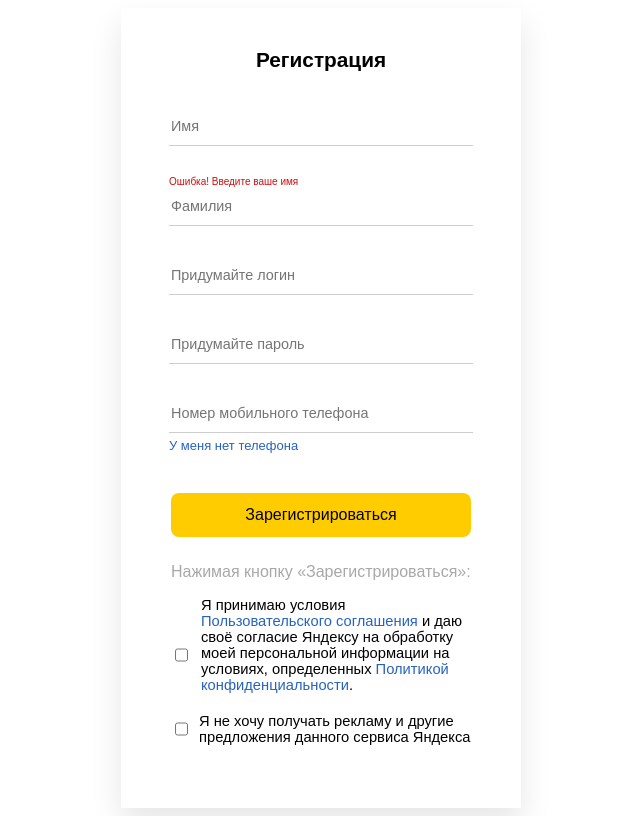
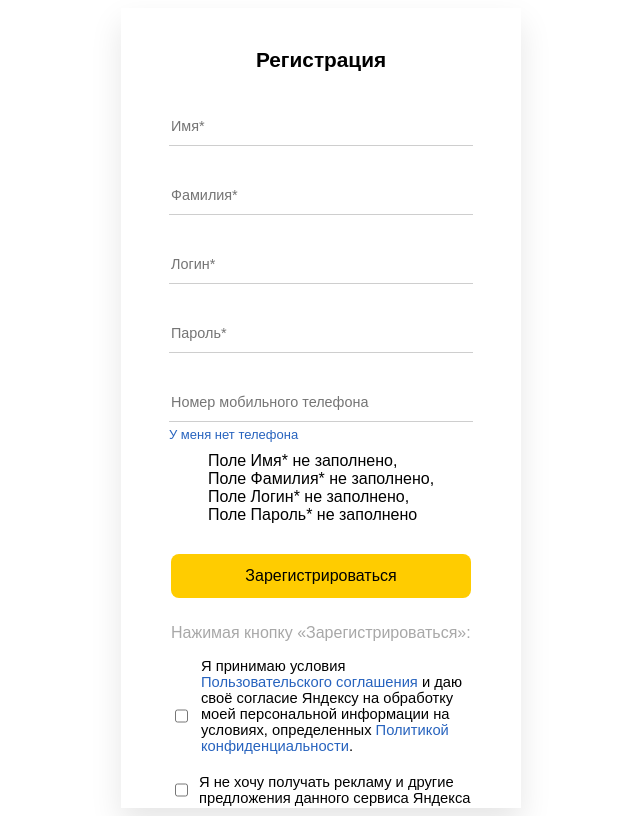
Before and after one commit to anniesvet/week15, a plain HTML site: page Задание #2/index.html in a window 1280 px wide. Both pictures are taken after a click on the button "Зарегистрироваться". Shown: the whole page, without its empty margins (269-909 px from the left). Drawn offline with Linux system fonts and the light colour scheme.

Commit message:
changed task

```diff
--- a/Задание #2/index.html
+++ b/Задание #2/index.html
@@ -14,19 +14,20 @@
             <div class="registration-block__row">
                 <h1 class="registration-block__title">Регистрация</h1>
                 <form class="registration-block__inputs">
-                    <input type="text" id="name" name="name" placeholder="Имя" />
-                    <div class="error-message" id="noname"></div>
-                    <input type="text" id="surname" placeholder="Фамилия" />
-                    <div class="error-message2" id="nosurname"></div>
-                    <input type="text" id="login" placeholder="Придумайте логин" />
-                    <div class="error-message3" id="nologin"></div>
-                    <input type="password" id="pass" placeholder="Придумайте пароль" />
-                    <div class="error-message4" id="nopass"></div>
-                    <input type="number" id="number" placeholder="Номер мобильного телефона" />
-                    <div class="error-message5" id="nonumber"></div>
+                    <input type="text" id="name" name="name" placeholder="Имя*" pattern="/^([А-Я]{1}[а-яё]{1,23}|[A-Z]{1}[a-z]{1,23})$/" required />
+                    <!-- <div class="error-message" id="noname"></div> -->
+                    <input type="text" id="surname" placeholder="Фамилия*" pattern="/^([А-Я]{1}[а-яё]{1,23}|[A-Z]{1}[a-z]{1,23})$/" required />
+                    <!-- <div class="error-message2" id="nosurname"></div> -->
+                    <input type="text" id="login" placeholder="Логин*" pattern="/^[a-z0-9_-]{3,16}$/" required />
+                    <!-- <div class="error-message3" id="nologin"></div> -->
+                    <input type="password" id="pass" placeholder="Пароль*" pattern="/^(?=.*[A-Z].*[A-Z])(?=.*[!@#$&*])(?=.*[0-9].*[0-9])(?=.*[a-z].*[a-z].*[a-z]).{8,}$/" required />
+                    <!-- <div class="error-message4" id="nopass"></div> -->
+                    <input type="tel" id="number" placeholder="Номер мобильного телефона" />
+                    <!-- <div class="error-message5" id="nonumber"></div> -->
                     <a href="/" class="registration-block__nontel">У меня нет телефона</a>
                 </form>
-                <button class="registration-block__button" id="btn" onclick="requiredInfo()">Зарегистрироваться</button>
+                <div id="errorsInfo"></div>
+                <button class="registration-block__button" id="btn" onclick="checkAll()">Зарегистрироваться</button>
                 <p class="registration-block__text">Нажимая кнопку «Зарегистрироваться»:</p>
                 <div class="registration-block__checked_first">
                     <input type="checkbox" id="agreed" name="agreed">
--- a/Задание #2/script.js
+++ b/Задание #2/script.js
@@ -1,21 +1,51 @@
-function requiredInfo() {
+let errors = [];
 
-    let name = document.getElementById('name').value;
+function checkValidity(input) {
+    let validity = input.validity;
 
-    if(document.getElementById('name').value.length < 2) {
-        document.getElementById('noname').innerHTML = "Ошибка! Введите ваше имя";
-        return false;
-    } else if(document.getElementById('surname').value.length < 2) {
-        document.getElementById('nosurname').innerHTML = "Ошибка! Введите вашу фамилию";
-        return false;
-    } else if(document.getElementById('pass').value.length < 3) {
-        document.getElementById('nopass').innerHTML = "Ненадежный пароль! Введите не менее 5-ти символов";
-        return false;
-    } else if(document.getElementById('number').value.length < 12) {
-        document.getElementById('nonumber').innerHTML = "Введите ваш номер! Формат: +79ххххххххх";
-        return false;
-    } else if(document.getElementById('login').value.length < 3) {
-        document.getElementById('nologin').innerHTML = "Логин должен быть не менее 4-х символов";
-        return false;
-    } else alert('Привет!' + ' ' + name);
+    if(validity.valueMissing) {
+        errors.push('Поле ' + input.placeholder + ' не заполнено');
+    }
+    if(validity.patternMismatch) {
+        errors.push('Неверный формат заполнения поля ' + input.placeholder);
+    }
+
+    // let element = document.getElementById("agreed");
+
+    // if (element.checked) {
+    //     console.log('Принято');
+    // } else errors.push('Необходимо ознакомиться и принять условия Пользовательского соглашения');
 }
+
+function checkAll() {
+    errors = [];
+    let inputs = document.querySelectorAll("input");
+
+    for(let input of inputs) {
+        checkValidity(input);
+    }
+
+    document.getElementById("errorsInfo").innerHTML = errors.join(', <br>');
+}
+
+//ЭТО СТАРОЕ function requiredInfo() {
+
+//     let name = document.getElementById('name').value;
+
+//     if(document.getElementById('name').value.length < 2) {
+//         document.getElementById('noname').innerHTML = "Ошибка! Введите ваше имя";
+//         return false;
+//     } else if(document.getElementById('surname').value.length < 2) {
+//         document.getElementById('nosurname').innerHTML = "Ошибка! Введите вашу фамилию";
+//         return false;
+//     } else if(document.getElementById('pass').value.length < 3) {
+//         document.getElementById('nopass').innerHTML = "Ненадежный пароль! Введите не менее 5-ти символов";
+//         return false;
+//     } else if(document.getElementById('number').value.length < 12) {
+//         document.getElementById('nonumber').innerHTML = "Введите ваш номер! Формат: +79ххххххххх";
+//         return false;
+//     } else if(document.getElementById('login').value.length < 3) {
+//         document.getElementById('nologin').innerHTML = "Логин должен быть не менее 4-х символов";
+//         return false;
+//     } else alert('Привет!' + ' ' + name);
+// }
```
